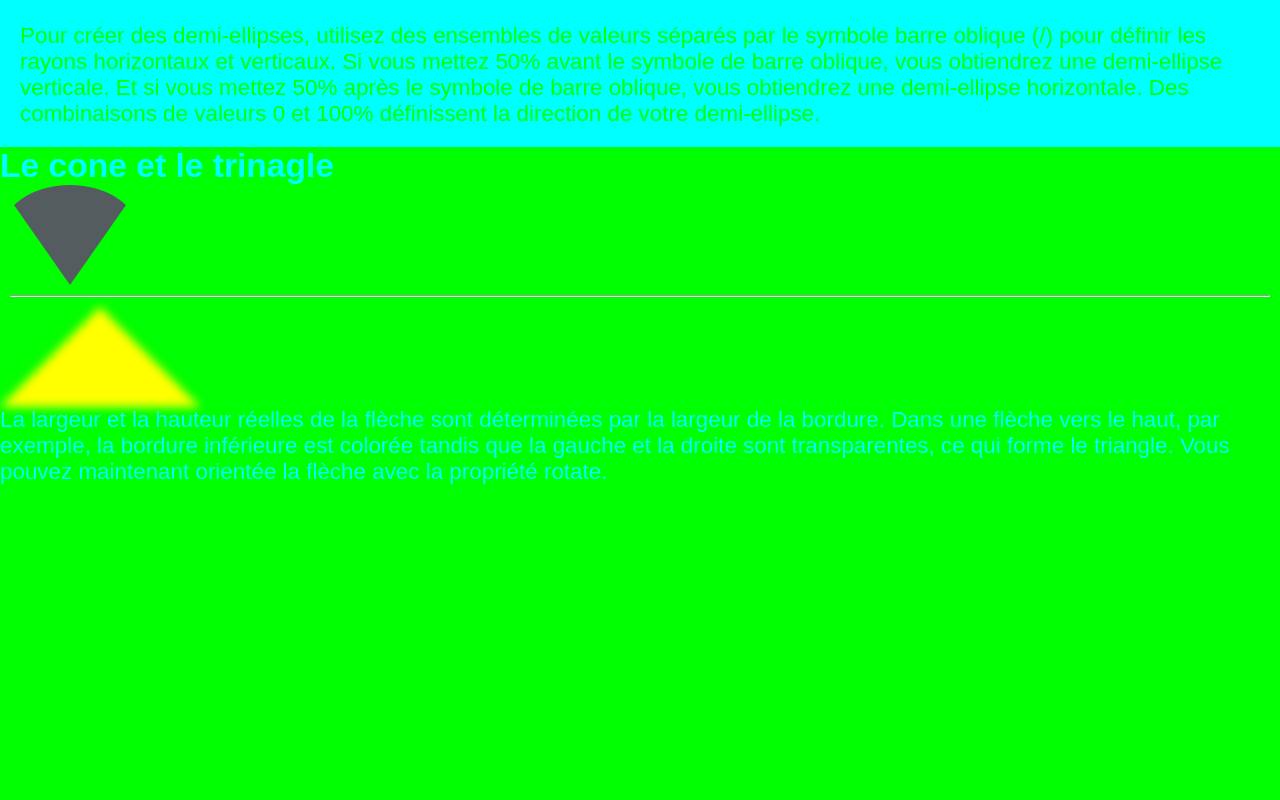
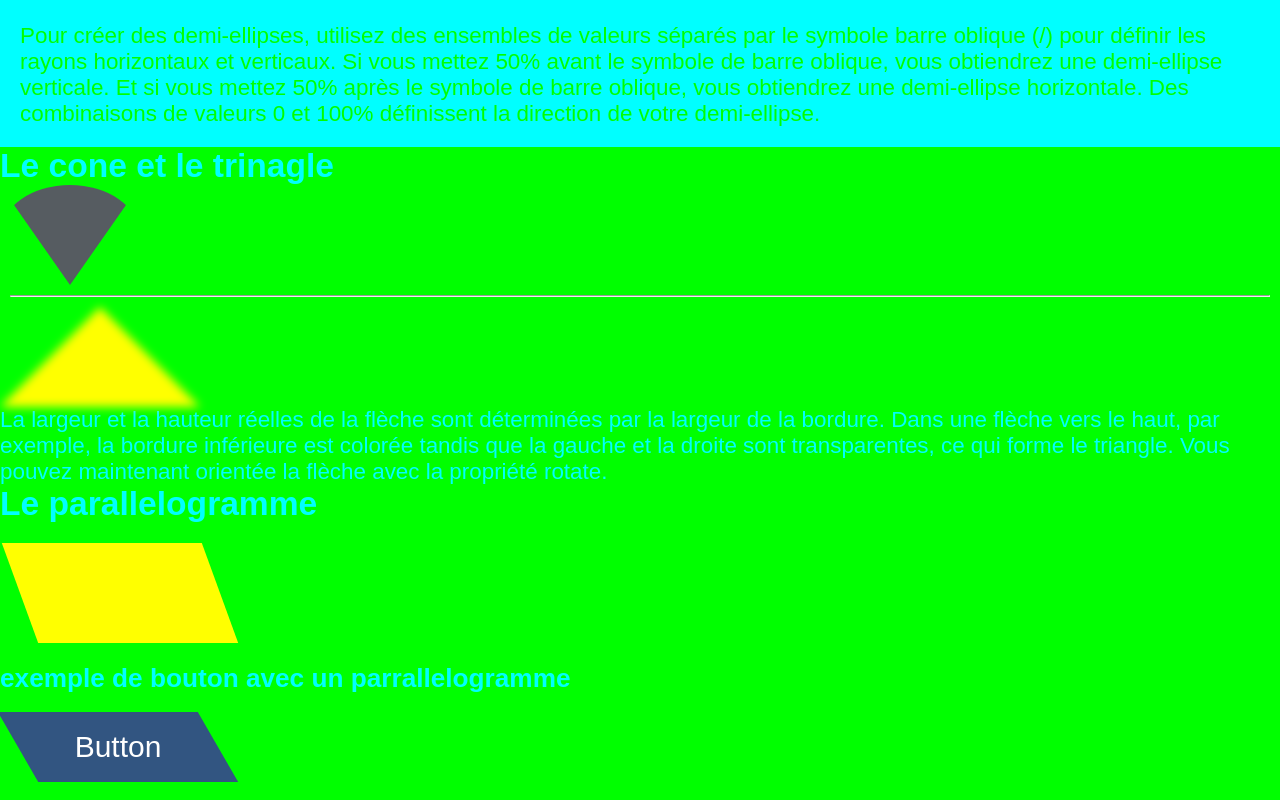
Before and after one commit to ggdelamul/multiple-smart-front-project, a plain HTML site: page sandboxcss/sandbox.html in a window 1280 px wide. Shown: the part 707-1507 px from the top of the page. Before the commit the page ends 1192 px from the top, so only its background shows below. Drawn offline with Linux system fonts and the light colour scheme.

Commit message:
added parralelogram form on sandboxcss

```diff
--- a/sandboxcss/sandbox.html
+++ b/sandboxcss/sandbox.html
@@ -50,6 +50,12 @@
       transparentes, ce qui forme le triangle. Vous pouvez maintenant orientée
       la flèche avec la propriété rotate.
     </p>
+
+    <h2>Le parallelogramme</h2>
+    <div class="parallelogramme"></div>
+
+    <h3>exemple de bouton avec un parrallelogramme</h3>
+    <div class="parallelogramme-button">Button</div>
     <script src="script.js"></script>
   </body>
 </html>
--- a/sandboxcss/style.css
+++ b/sandboxcss/style.css
@@ -8,6 +8,8 @@
   --primary-color: hsl(180, 100%, 50%);
   --secondary-color: hsl(120, 100%, 50%);
   --tertiary-color: hsl(60, 100%, 50%);
+  --bgForm: hsl(213, 44%, 35%);
+  --mainWidth: 200px;
 }
 /*------------------variable css----------------------*/
 .header {
@@ -36,7 +38,7 @@ hr {
 }
 
 .circle {
-  background: #32557f;
+  background: var(--bgForm);
   width: 200px;
   height: 200px;
   border-radius: 50%;
@@ -48,7 +50,7 @@ hr {
   border-radius: 50%;
 }
 .half-ellipse {
-  background: #32557f;
+  background: var(--bgForm);
   width: 150px;
   height: 75px;
   display: flex;
@@ -79,7 +81,7 @@ hr {
   border-style: solid;
   border-width: 100px 70px 0px 70px;
   border-radius: 50%;
-  border-color: #32557f transparent;
+  border-color: var(--bgForm) transparent;
   filter: sepia(60%);
 }
 
@@ -93,3 +95,39 @@ hr {
   display: block; /* ou inline-block */
   filter: blur(5px);
 }
+
+/*le parrallelogramme*/
+.parallelogramme {
+  margin: 20px;
+  width: 200px;
+  height: 100px;
+  background: var(--tertiary-color);
+  transform: skew(20deg);
+}
+
+/*exemple de button en parrallelogramme*/
+.parallelogramme-button {
+  position: relative;
+  padding: 0.6em 1em;
+  border: 0;
+  margin: 0.6em;
+  background: transparent;
+  font-size: 30px;
+  color: white;
+  width: var(--mainWidth);
+  display: flex;
+  justify-content: center;
+}
+
+.parallelogramme-button::before {
+  content: "";
+  position: absolute;
+  top: 0;
+  right: 0;
+  bottom: 0;
+  left: 0;
+  z-index: -1;
+  background: var(--bgForm);
+  transform: skew(30deg);
+  width: var(--mainWidth);
+}
--- a/style.css
+++ b/style.css
@@ -7,3 +7,7 @@ main {
     linear-gradient(90deg, rgba(2, 0, 36, 1) 50%, rgba(0, 51, 129, 0.3) 100%);
   background-size: cover;
 }
+
+.img-fluid {
+  height: 100%;
+}
```
Also changed, not shown: index.html (+13 -5 lines), img/Capture sandbox.png (added).
